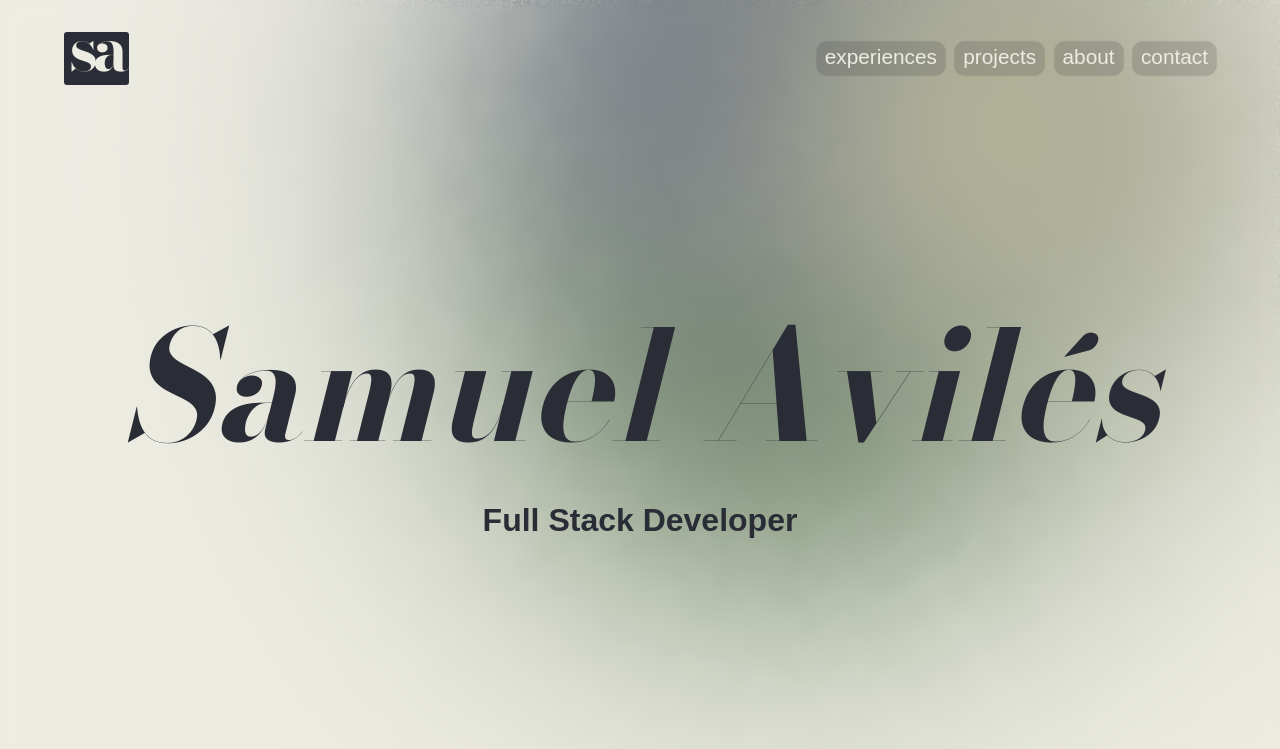
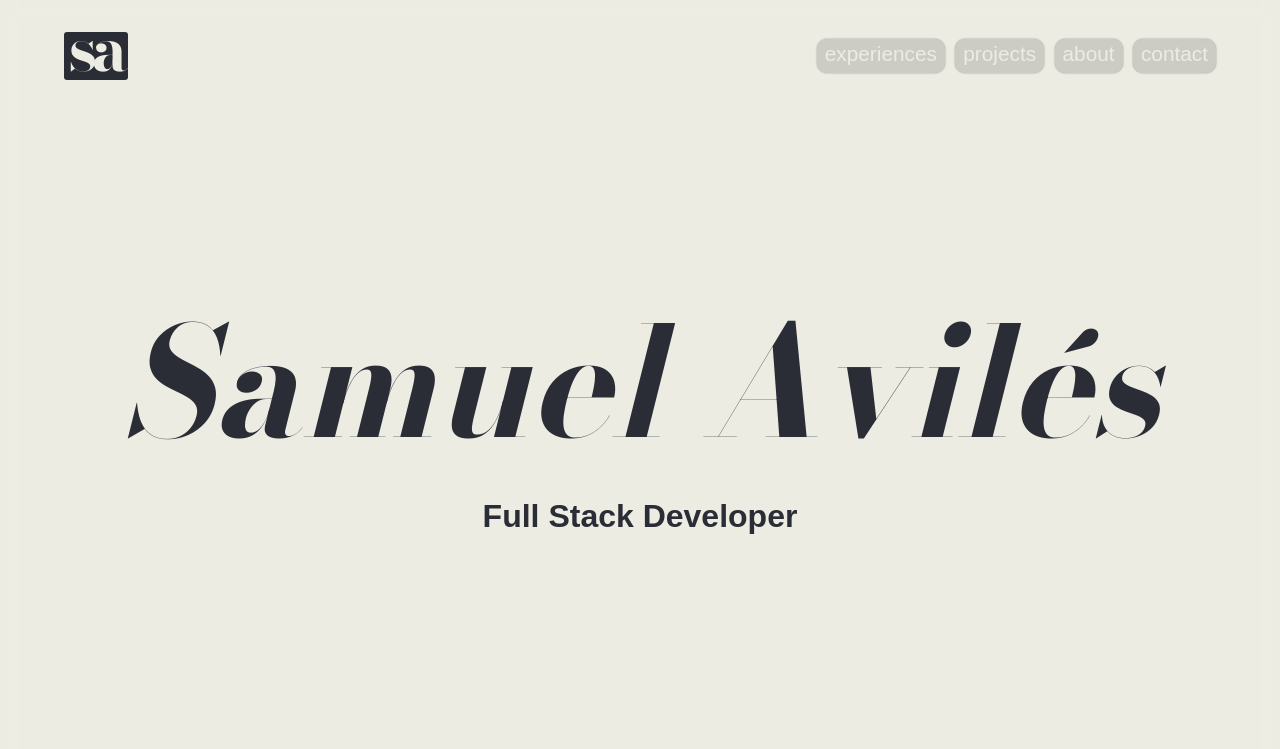
Before and after one commit to sammav21/portfolio, a React (Create React App) app in the folder client/: page / in a window 1280 px wide. Shown: the top 749 px of the page. Built offline with nearby package versions, Linux system fonts and the light colour scheme; a web font is replaced by a local one.

Commit message:
logo updated

```diff
--- a/client/src/App.css
+++ b/client/src/App.css
@@ -74,16 +74,17 @@ header{
   padding: 2rem 0 0;
   color: #2a2d35;
 }
-
+.logoWrapper{
+  background-color: #2a2d35;
+  border-radius: 3px;
+}
 .logo{
   font-family: 'Bodoni Moda', serif;
   font-size: 4rem;
   line-height: 0.5;
-  padding: 0 .3rem 1.3rem;
+  padding: 0 0.25rem 1rem;
   font-weight: 700;
   letter-spacing: -5px;
-  background-color: #2a2d35;
-  border-radius: 3px;
   color: #EDECE3;
 }
 
@@ -868,6 +869,7 @@ form{
 
     .logo{
       font-size: 3rem;
+
     }
     .name{
       font-size: 5.5rem;
@@ -1065,6 +1067,8 @@ form{
 
     .logo{
       font-size: 4rem;
+      padding: 0 0.5rem 1.25rem;
+
     }
 
     .navButton{
@@ -1158,6 +1162,7 @@ form{
 
   .logo{
     font-size: 7rem;
+    padding: 0 0.5rem 2rem;
   }
 
   .navButton{
@@ -1254,6 +1259,7 @@ form{
   }
   .logo{
     font-size: 10rem;
+    padding: 0 0.5rem 2.5rem;
   }
 
   .navButton{
--- a/client/src/App.js
+++ b/client/src/App.js
@@ -13,7 +13,7 @@ function App() {
 
   return (
     <div className="App">
-      <Background />
+      {/* <Background /> */}
       <div className='main'>
           <Header experiencesRef={experiencesRef} projectsRef={projectsRef} aboutRef={aboutRef} contactRef={contactRef}/>
           <Landing/>
```
